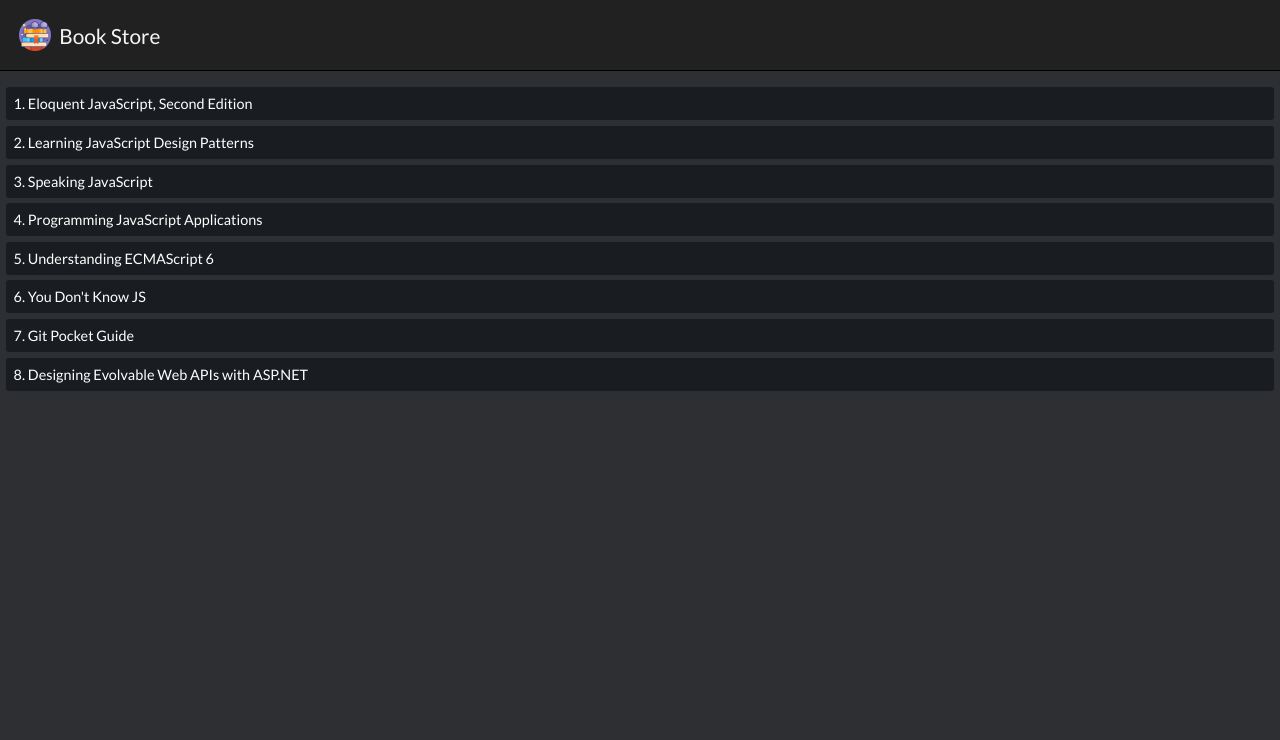
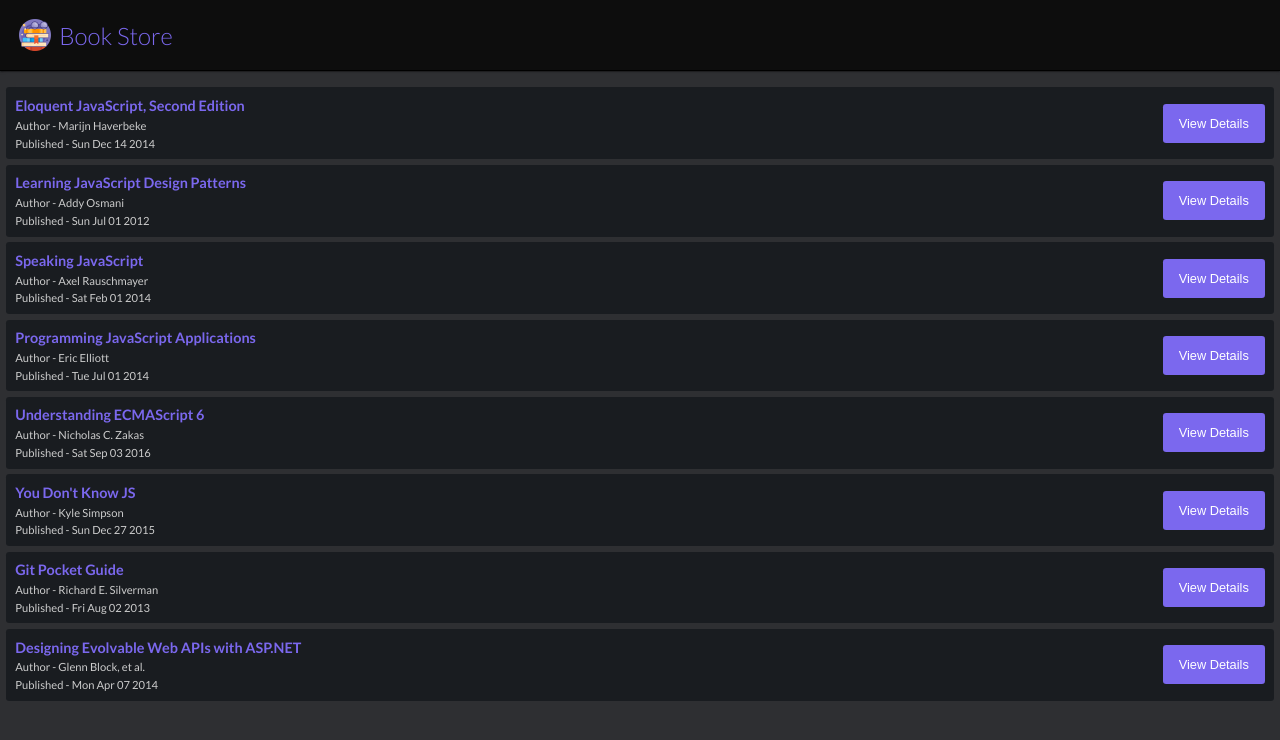
Before and after one commit to abhishekk-raj/BookStore, a React (Create React App) app: page / in a window 1280 px wide. Shown: the top 740 px of the page. Built offline with nearby package versions, Linux system fonts and the light colour scheme.

Commit message:
Add some more fields to list and added a button to view details

```diff
--- a/src/components/book/BookList.module.scss
+++ b/src/components/book/BookList.module.scss
@@ -1,8 +1,41 @@
 .listItem {
+  display: flex;
   color: white;
   background-color: #191c20;
-  padding: 0.5rem;
+  padding: 0.6rem;
   margin: 0.35rem;
   font-size: 0.9rem;
   border-radius: 0.2rem;
+  align-items: center;
+
+  h4 {
+    margin: 0;
+    color: mediumslateblue;
+  }
+
+  h6 {
+    margin: 0;
+    margin-top: 0.3rem;
+    color: #ccc;
+    font-weight: 400;
+    font-size: 0.7rem;
+  }
+
+  div {
+    flex: auto;
+  }
+
+  button {
+    padding: 0.75rem 1rem;
+    background-color: mediumslateblue;
+    border: none;
+    color: white;
+    border-radius: 0.2rem;
+    font-size: 0.8rem;
+    cursor: pointer;
+
+    &:hover {
+      background-color: slateblue;
+    }
+  }
 }
--- a/src/components/book/BookList.tsx
+++ b/src/components/book/BookList.tsx
@@ -5,7 +5,12 @@ import styles from "./BookList.module.scss";
 const BookList = (props: IProps) => {
   return (
     <div className={styles.listItem}>
-      {props.index + 1}. {props.book.title}
+      <div>
+        <h4>{props.book.title}</h4>
+        <h6>Author - {props.book.author}</h6>
+        <h6>Published - {new Date(props.book.published).toDateString()}</h6>
+      </div>
+      <button>View Details</button>
     </div>
   );
 };
--- a/src/components/header/Header.module.scss
+++ b/src/components/header/Header.module.scss
@@ -1,12 +1,14 @@
 .header {
-  background-color: #212121;
-  color: whitesmoke;
+  background-color: #0d0d0d;
+  color: mediumslateblue;
   padding: 1.2rem;
-  font-size: 1.3rem;
+  font-size: 1.5rem;
+  font-weight: 300;
   display: flex;
   align-items: center;
   margin-bottom: 1rem;
   border-bottom: 0.05rem solid black;
+  box-shadow: 0 2px 1px -1px #0003, 0 1px 1px #00000024, 0 1px 3px #0000001f;
 
   img {
     width: 2rem;
```
